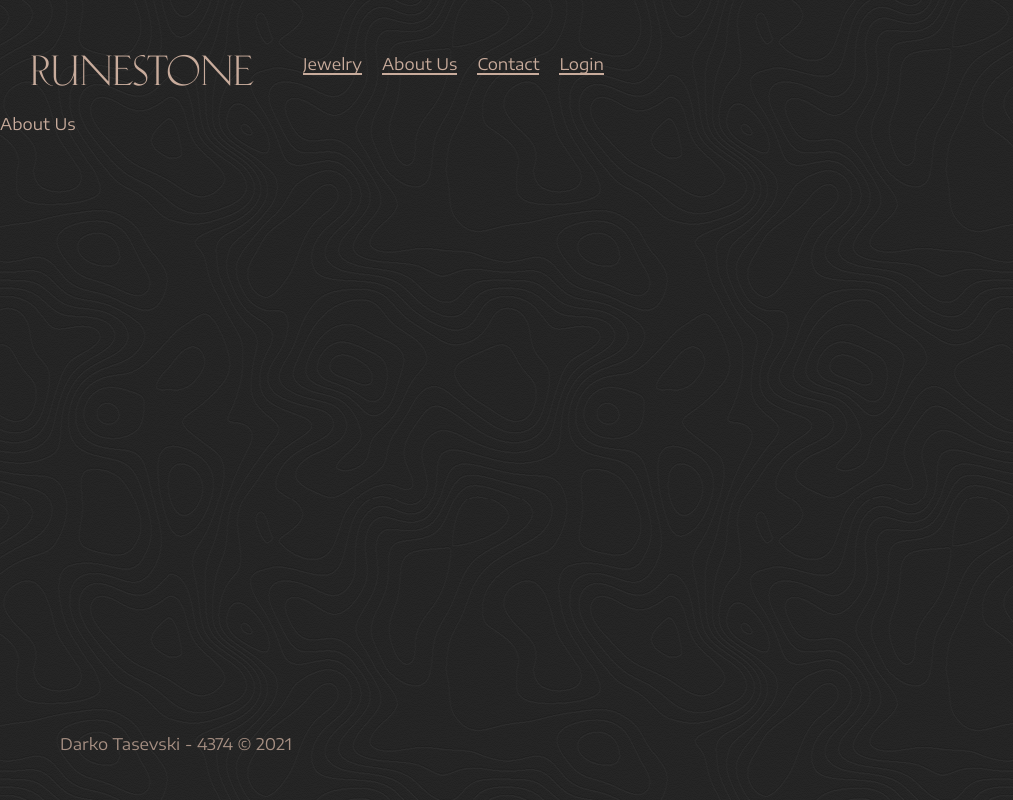
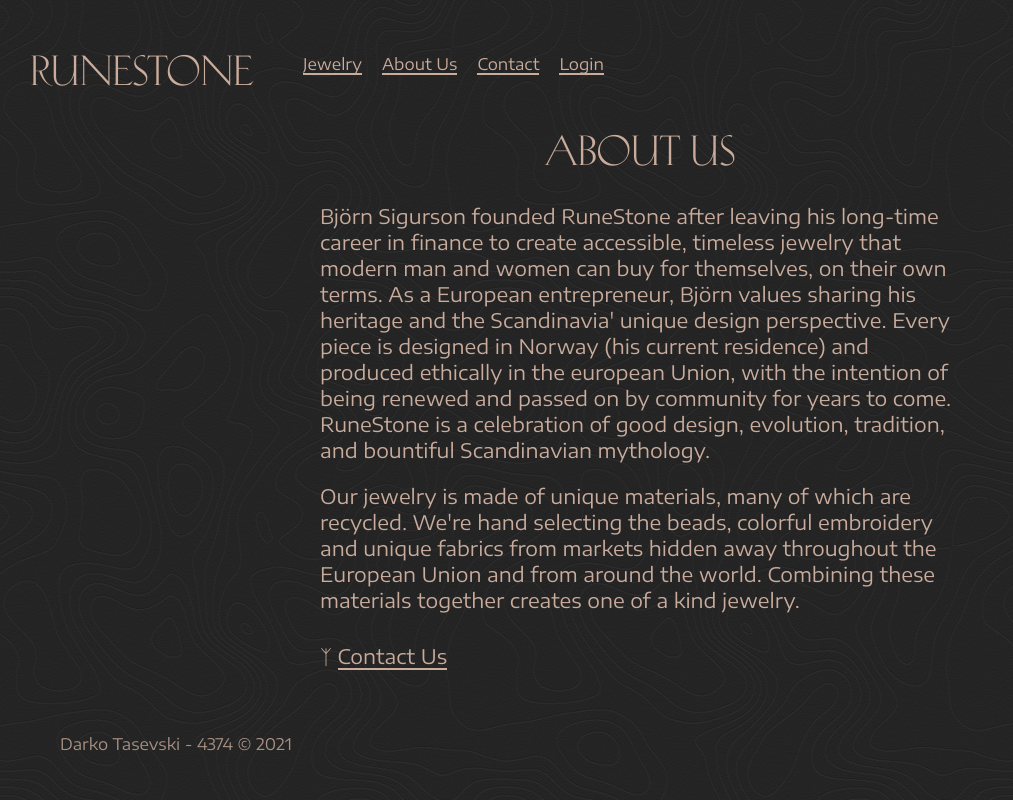
Before and after one commit to darktasevski/IT210-PZ, a PHP site: page /pages/about.php in a window 1280 px wide. Shown: the whole page, without its empty margins (0-1013 px from the left). Run offline with PHP 8.4, Linux system fonts and the light colour scheme.

Commit message:
feature: about page

```diff
--- a/public/index.php
+++ b/public/index.php
@@ -1,6 +1,3 @@
-<?php
-define('ROOT_PATH', __DIR__);
-?>
 <!doctype html>
 <html lang="en">
 <head>
--- a/public/pages/about.php
+++ b/public/pages/about.php
@@ -16,7 +16,24 @@
 
 <main>
     <section class="about">
-        <p>About Us</p>
+        <h1 class="h__center_text">About Us</h1>
+        <div class="text__container">
+            <p>
+                Björn Sigurson founded RuneStone after leaving his long-time career in finance to create accessible, timeless jewelry that modern man and women can buy for themselves, on their own terms.
+
+                As a European entrepreneur, Björn values sharing his heritage and the Scandinavia' unique design perspective. Every piece is designed in Norway (his current residence) and produced ethically in the european Union,
+                with the intention of being renewed and passed on by community for years to come.
+
+                RuneStone is a celebration of good design, evolution, tradition, and bountiful Scandinavian mythology.
+            </p>
+
+            <p>
+                Our jewelry is made of unique materials, many of which are recycled. We're hand selecting the beads,
+                colorful embroidery and unique fabrics from markets hidden away throughout the European Union and from around the world.
+                Combining these materials together creates one of a kind jewelry.
+            </p>
+            <p class="link">&#5833; <a href="contact.php">Contact Us</a></p>
+        </div>
     </section>
 </main>
 
--- a/public/styles/main.css
+++ b/public/styles/main.css
@@ -563,3 +563,14 @@ a.link {
 .h__center_text {
     text-align: center;
 }
+
+.text__container {
+    width: 50%;
+    margin: 0 auto;
+}
+
+.text__container > p {
+    font-size: 20px;
+    line-height: 130%;
+
+}
```
